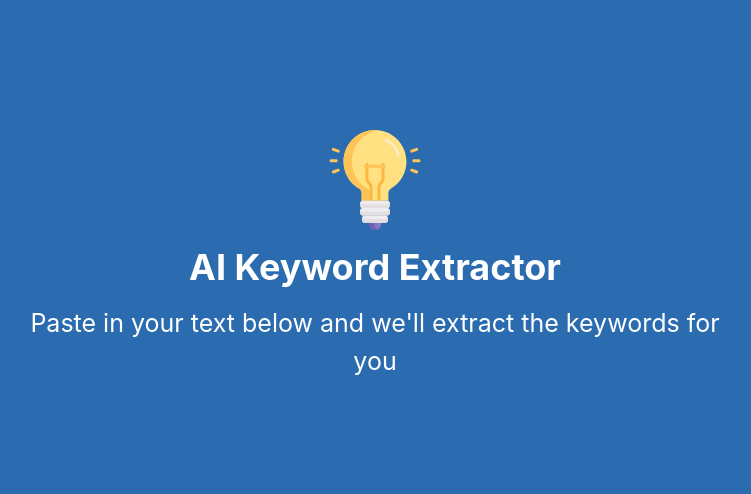
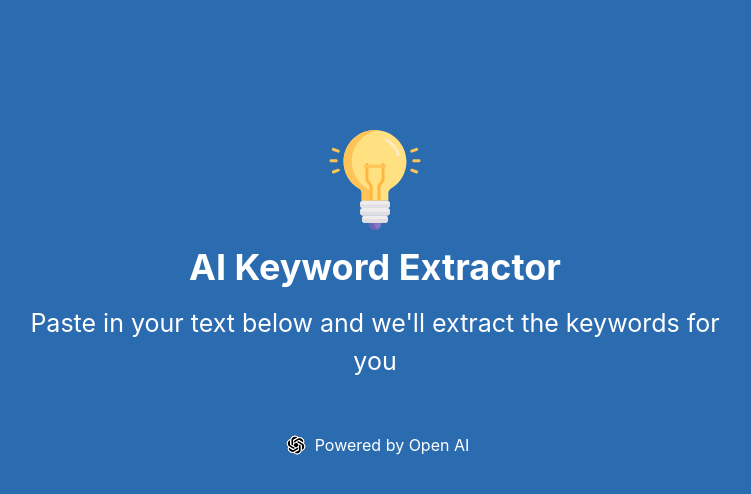
Before and after one commit to muksis/ai-keyword-extractor, a React (Vite) app: page / in a window 1280 px wide. Shown: the top 494 px of the page, without its empty margins (265-1016 px from the left). Built offline with nearby package versions, Linux system fonts and the light colour scheme.

Commit message:
Add footer

```diff
--- a/src/App.jsx
+++ b/src/App.jsx
@@ -1,11 +1,13 @@
 import { Container, Box } from '@chakra-ui/react';
 import Header from './components/Header';
+import Footer from './components/Footer';
 
 const App = () => {
   return (
     <Box bg='blue.600' color='white' height='100vh' paddingTop={130}>
       <Container maxW='3xl' centerContent>
         <Header />
+        <Footer />
       </Container>
     </Box>
   );
--- /dev/null
+++ b/src/components/Footer.jsx
@@ -0,0 +1,16 @@
+import { Box, Image, Text, Flex } from '@chakra-ui/react';
+import logo from '../assets/openai.png';
+const Footer = () => {
+  return (
+    <div>
+      <Box marginTop={50}>
+        <Flex justifyContent='center' alignItems='center'>
+          <Image src={logo} marginRight={1} />
+          <Text>Powered by Open AI</Text>
+        </Flex>
+      </Box>
+    </div>
+  );
+};
+
+export default Footer;
```
